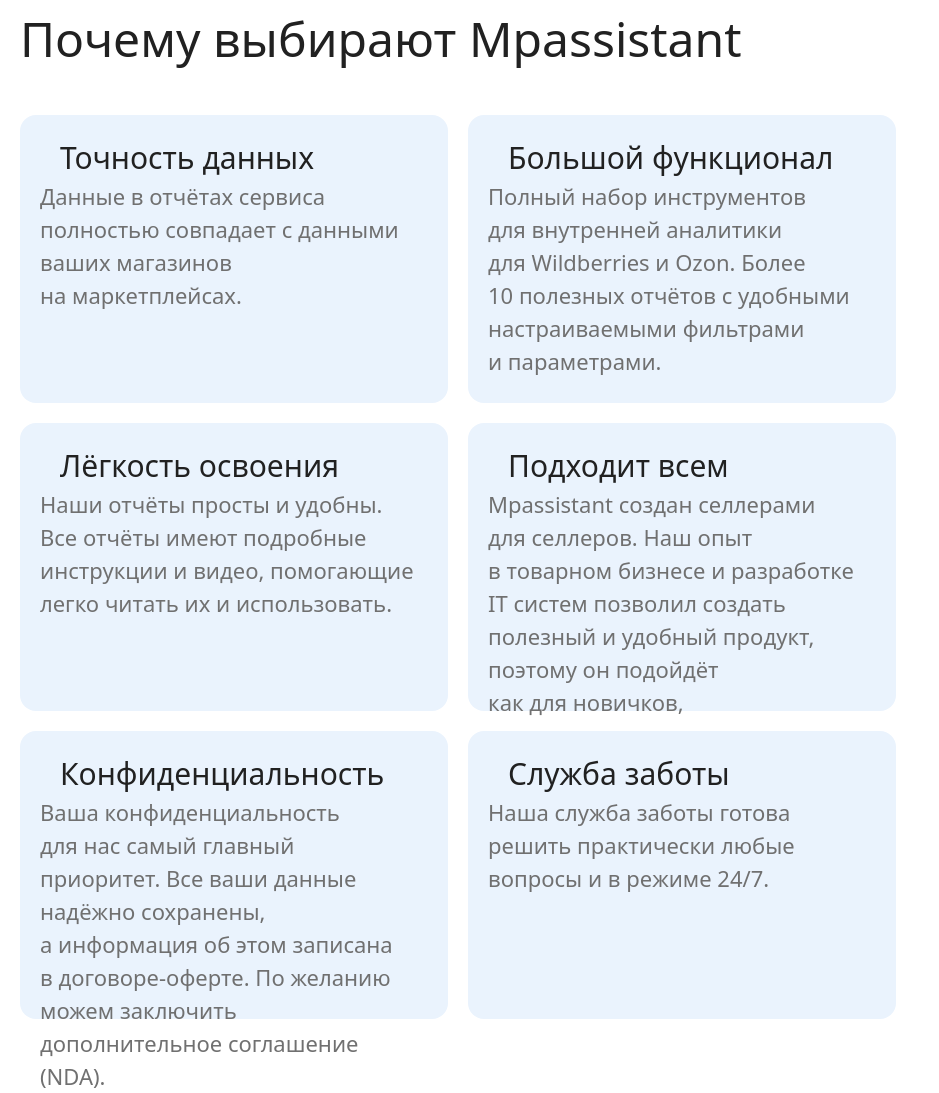
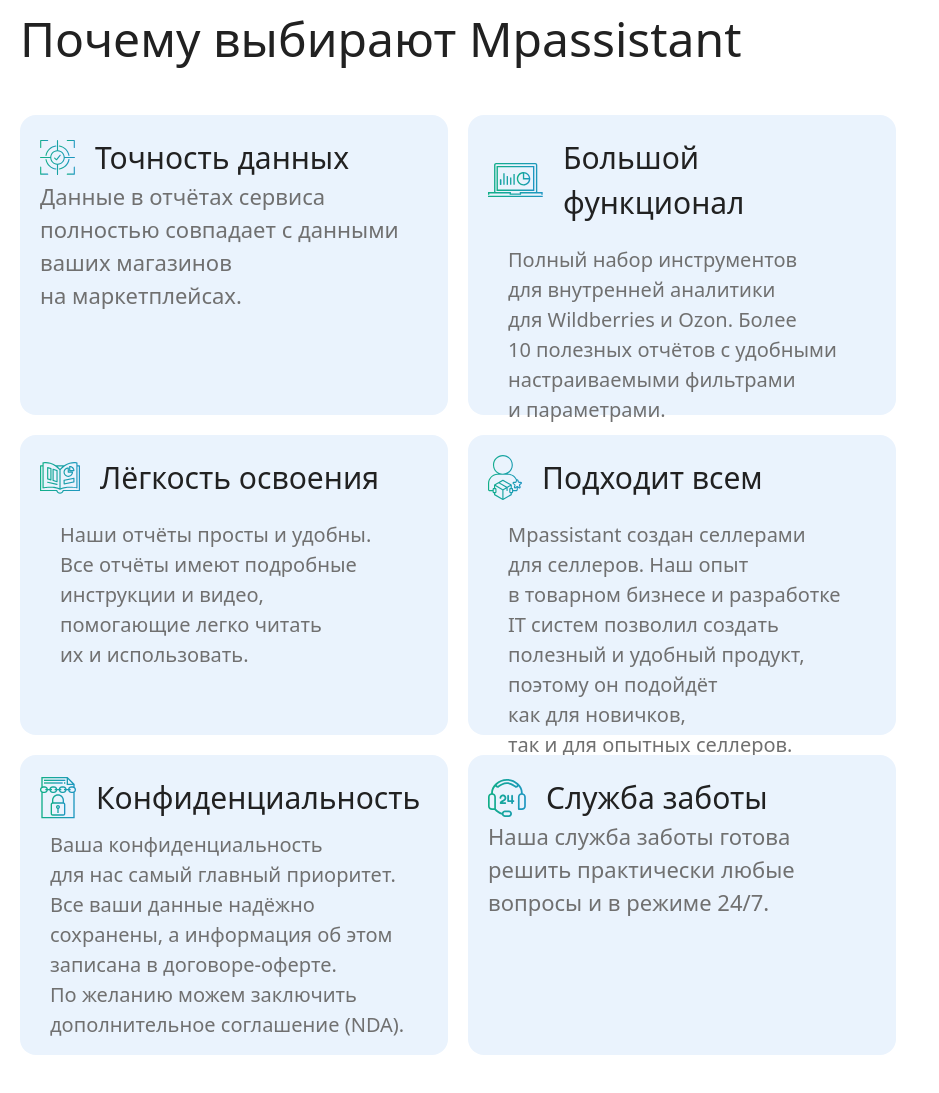
Before and after one commit to idris0111/exam11, a website: page index.html in a window 1280 px wide. Shown: the part 3337-4430 px from the top of the page, without its empty margins (0-939 px from the left). Drawn offline with Linux system fonts and the light colour scheme.

Commit message:
Почему выбирают Mpassistant

```diff
--- a/index.html
+++ b/index.html
@@ -180,7 +180,7 @@
                 </div>
                 <div class="lg:w-[782px] w-full rounded-2xl py-5 p-5 bg-[#EAF3FD] flex gap-5 items-start">
                     <img class="mt-[10px]" src="./Vector (14).png" alt="">
-                    <p class="lg:w-[657px] w-[251px] text-[16px] lg:text-[26px] font-[400] text-[#212121]">Сможете
+                    <p class="lg:w-[657px] w-[251px] text-[16px] lg:text-[26px] font-[400] text-[#212121] ">Сможете
                         видеть прибыль по всем магазинам и маркетплейсам в одном месте</p>
                 </div>
             </div>
@@ -190,62 +190,62 @@
     <section class="max-w-350 m-auto mt-20 p-5">
         <p class="lg:text-[48px] text-[26px] font-[400] text-[#212121]">Почему выбирают Mpassistant</p>
         <div class="flex flex-wrap gap-5 mt-10">
-            <div class="lg:w-[428px] w-full h-[288px] bg-[#EAF3FD] p-5 rounded-2xl">
+            <div class="lg:w-[428px] w-full h-[200px] lg:h-[300px] bg-[#EAF3FD] p-5 rounded-2xl">
                 <div class="flex items-center gap-5">
                     <img src="./Frame 69.svg" alt="">
                     <p class="text-[30px] font-[400] text-[#212121]">Точность данных</p>
                 </div>
 
-                <p class="text-[22px] font-[400] text-[#707070] w-[378px]">Данные в отчётах сервиса полностью
+                <p class="text-15px] lg:text-[22px] font-[400] text-[#707070] w-[378px]p-[20px]">Данные в отчётах сервиса полностью
                     совпадает с данными ваших магазинов на маркетплейсах.</p>
             </div>
-            <div class="lg:w-[428px] w-full h-[288px] bg-[#EAF3FD] p-5 rounded-2xl">
+            <div class="lg:w-[428px] w-full h-[300px] bg-[#EAF3FD] p-5 rounded-2xl">
                 <div class="flex items-center gap-5">
-                    <img src="./Frame 69.svg" alt="">
+                    <img src="./analytics.svg" alt="">
                     <p class="text-[30px] font-[400] text-[#212121]">Большой функционал</p>
                 </div>
 
-                <p class="text-[22px] font-[400] text-[#707070] w-[378px]">Полный набор инструментов для внутренней
+                <p class="text-15px] lg:text-[20px] font-[400] text-[#707070] w-[378px] p-[20px]">Полный набор инструментов для внутренней
                     аналитики для Wildberries и Ozon. Более 10 полезных отчётов с удобными настраиваемыми фильтрами
                     и параметрами.</p>
             </div>
-            <div class="lg:w-[428px] w-full h-[288px] bg-[#EAF3FD] p-5 rounded-2xl">
+            <div class="lg:w-[428px] w-full h-[230px] lg:h-[300px] bg-[#EAF3FD] p-5 rounded-2xl">
                 <div class="flex items-center gap-5">
-                    <img src="./Frame 69.svg" alt="">
+                    <img src="./manual.svg" alt="">
                     <p class="text-[30px] font-[400] text-[#212121]">Лёгкость освоения</p>
                 </div>
 
-                <p class="text-[22px] font-[400] text-[#707070] w-[378px]">Наши отчёты просты и удобны. Все отчёты имеют
+                <p class="text-15px] lg:text-[20px] font-[400] text-[#707070] w-[378px] p-[20px]">Наши отчёты просты и удобны. Все отчёты имеют
                     подробные инструкции и видео, помогающие легко читать их и использовать.</p>
             </div>
-            <div class="lg:w-[428px] w-full h-[288px] bg-[#EAF3FD] p-5 rounded-2xl">
+            <div class="lg:w-[428px] w-full h-[300px] bg-[#EAF3FD] p-5 rounded-2xl">
                 <div class="flex items-center gap-5">
-                    <img src="./Frame 69.svg" alt="">
+                    <img src="./experience.svg" alt="">
                     <p class="text-[30px] font-[400] text-[#212121]">Подходит всем</p>
                 </div>
 
-                <p class="text-[22px] font-[400] text-[#707070] w-[378px]">Mpassistant создан селлерами для селлеров.
+                <p class="text-15px] lg:text-[20px] font-[400] text-[#707070] w-[378px] p-[20px]">Mpassistant создан селлерами для селлеров.
                     Наш опыт в товарном бизнесе и разработке IT систем позволил создать полезный и удобный продукт,
                     поэтому он подойдёт как для новичков, так и для опытных селлеров.</p>
             </div>
-            <div class="lg:w-[428px] w-full h-[288px] bg-[#EAF3FD] p-5 rounded-2xl">
+            <div class="lg:w-[428px] w-full h-[300px] bg-[#EAF3FD] p-5 rounded-2xl">
                 <div class="flex items-center gap-5">
-                    <img src="./Frame 69.svg" alt="">
+                    <img src="./confidential-document.svg" alt="">
                     <p class="text-[30px] font-[400] text-[#212121]">Конфиденциальность</p>
                 </div>
 
-                <p class="text-[22px] font-[400] text-[#707070] w-[378px]">Ваша конфиденциальность для нас самый главный
+                <p class="text-15px] lg:text-[20px] font-[400] text-[#707070] w-[378px] p-[10px]">Ваша конфиденциальность для нас самый главный
                     приоритет. Все ваши данные надёжно сохранены, а информация об этом записана в договоре-оферте.
                     По желанию можем заключить дополнительное соглашение (NDA).</p>
             </div>
 
-            <div class="lg:w-[428px] w-full h-[288px] bg-[#EAF3FD] p-5 rounded-2xl">
+            <div class="lg:w-[428px] w-full h-[170px] lg:h-[300px] bg-[#EAF3FD] p-5 rounded-2xl">
                 <div class="flex items-center gap-5">
-                    <img src="./Frame 69.svg" alt="">
+                    <img src="./customer-service.svg" alt="">
                     <p class="text-[30px] font-[400] text-[#212121]">Служба заботы</p>
                 </div>
 
-                <p class="text-[22px] font-[400] text-[#707070] w-[378px]">Наша служба заботы готова решить практически любые вопросы и в режиме 24/7.</p>
+                <p class="text-15px] lg:text-[22px] font-[400] text-[#707070] w-[378px]">Наша служба заботы готова решить практически любые вопросы и в режиме 24/7.</p>
             </div>
         </div>
     </section>
```
Also changed, not shown: Frame 69.svg (added), analytics.svg (added), confidential-document.svg (added), customer-service.svg (added), experience.svg (added), manual.svg (added), src/output.css.
